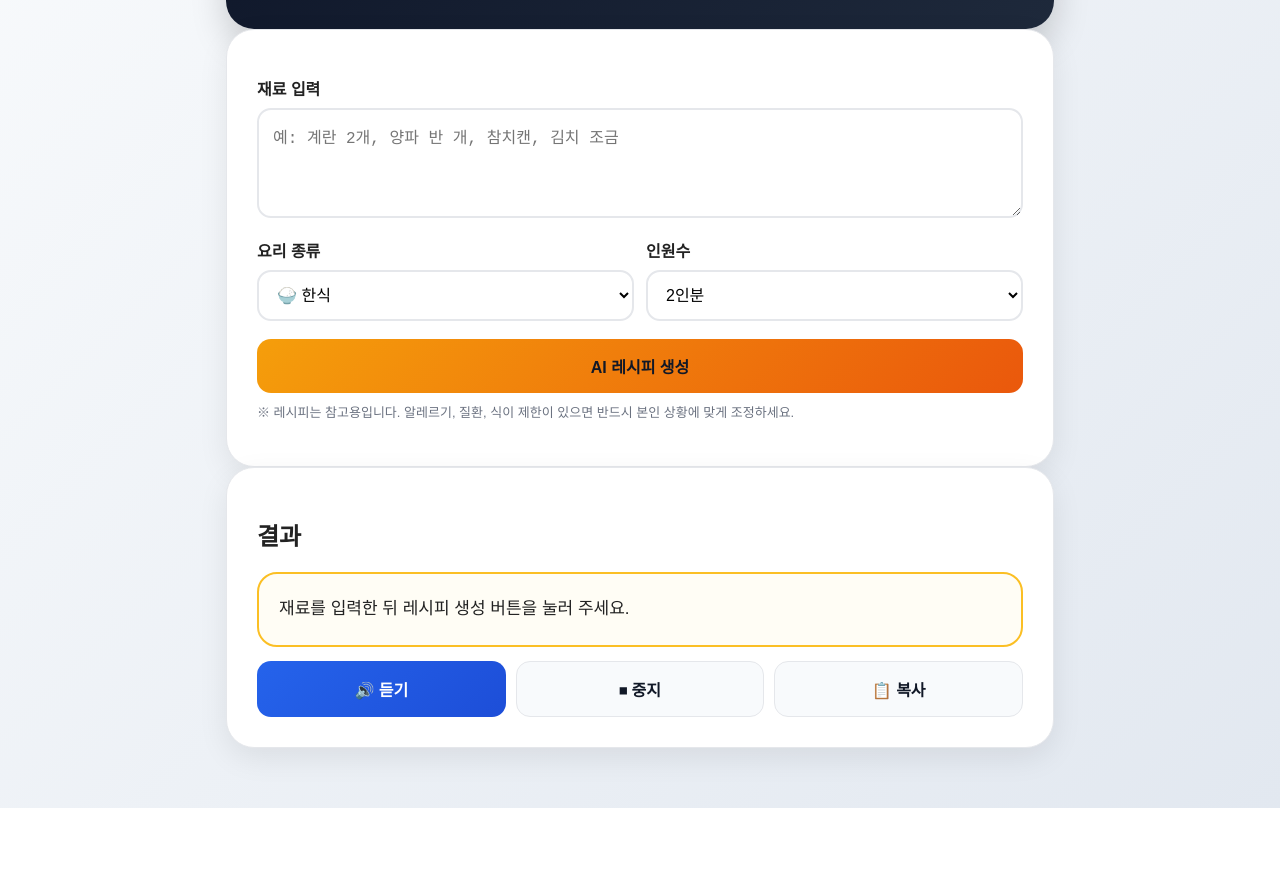
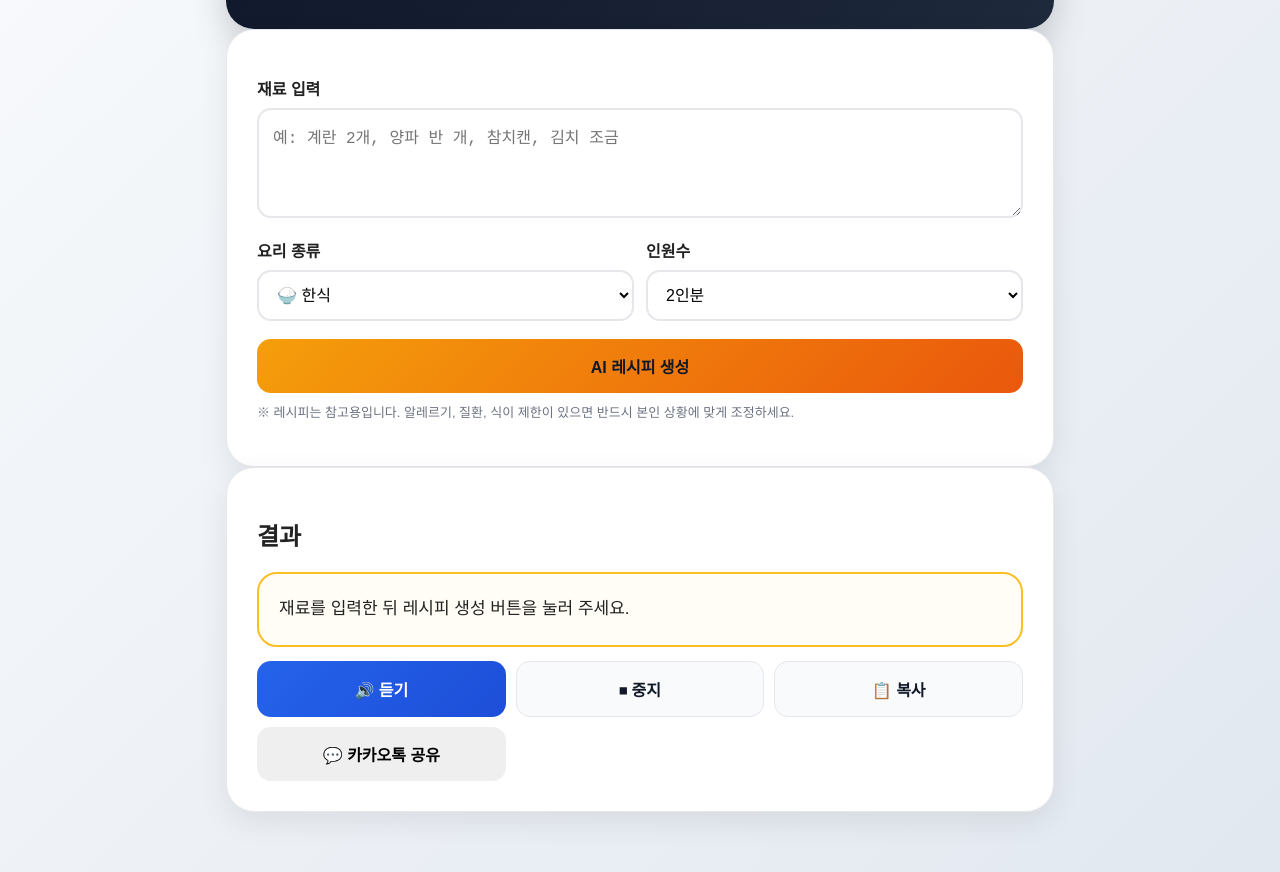
Before and after one commit to patente119-png/ai-recipe-master, a plain HTML site: page index.html in a window 1280 px wide. Shown: the part 141-1013 px from the top of the page. Before the commit the page ends 949 px from the top, so only its background shows below. Drawn offline with Linux system fonts and the light colour scheme.

Commit message:
Add KakaoTalk share button to index.html

```diff
--- a/index.html
+++ b/index.html
@@ -136,7 +136,10 @@ font-weight:700; color: #111827; }
   <button class="ghost" onclick="stopSpeaking()">⏹ 중지</button>
 
   <button class="ghost" onclick="copyRecipe()">📋 복사</button>
-</div>
+  <button class="kakao-btn" onclick="shareKakao()">
+  💬 카카오톡 공유
+  </button>
+      </div>
     </section>
   </div>
 
```
